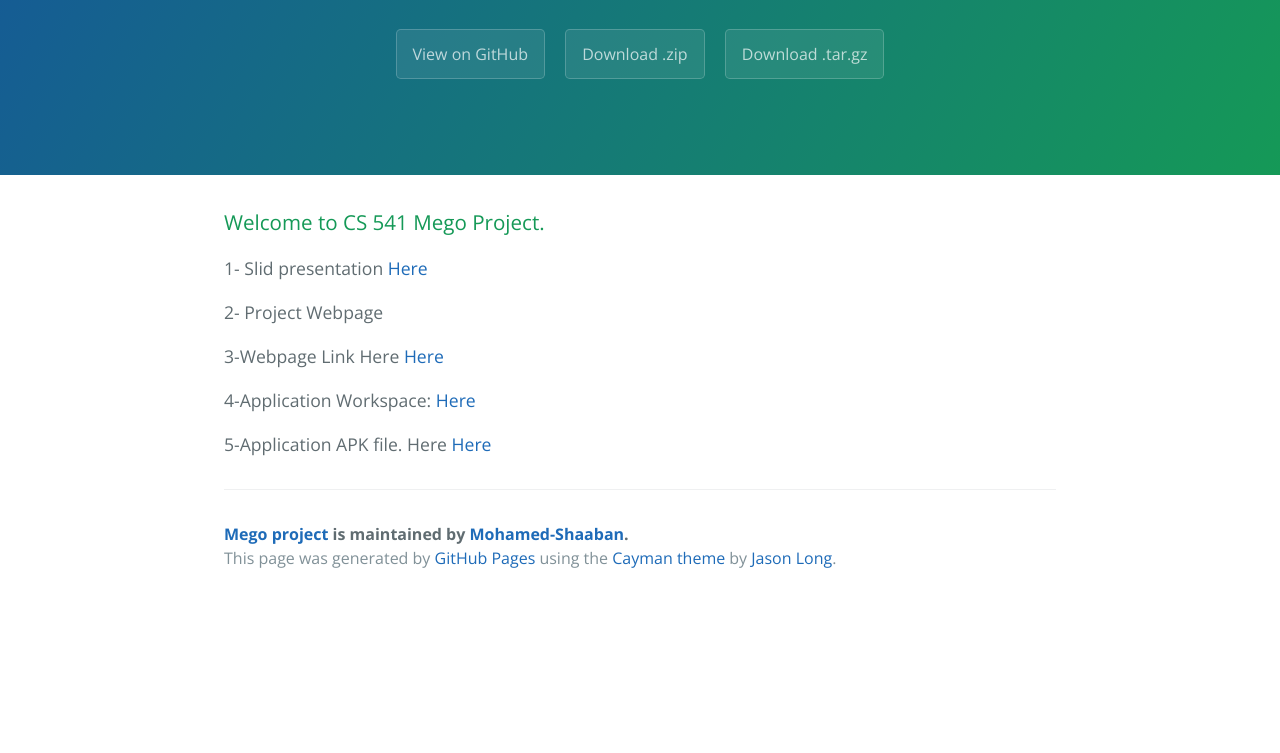
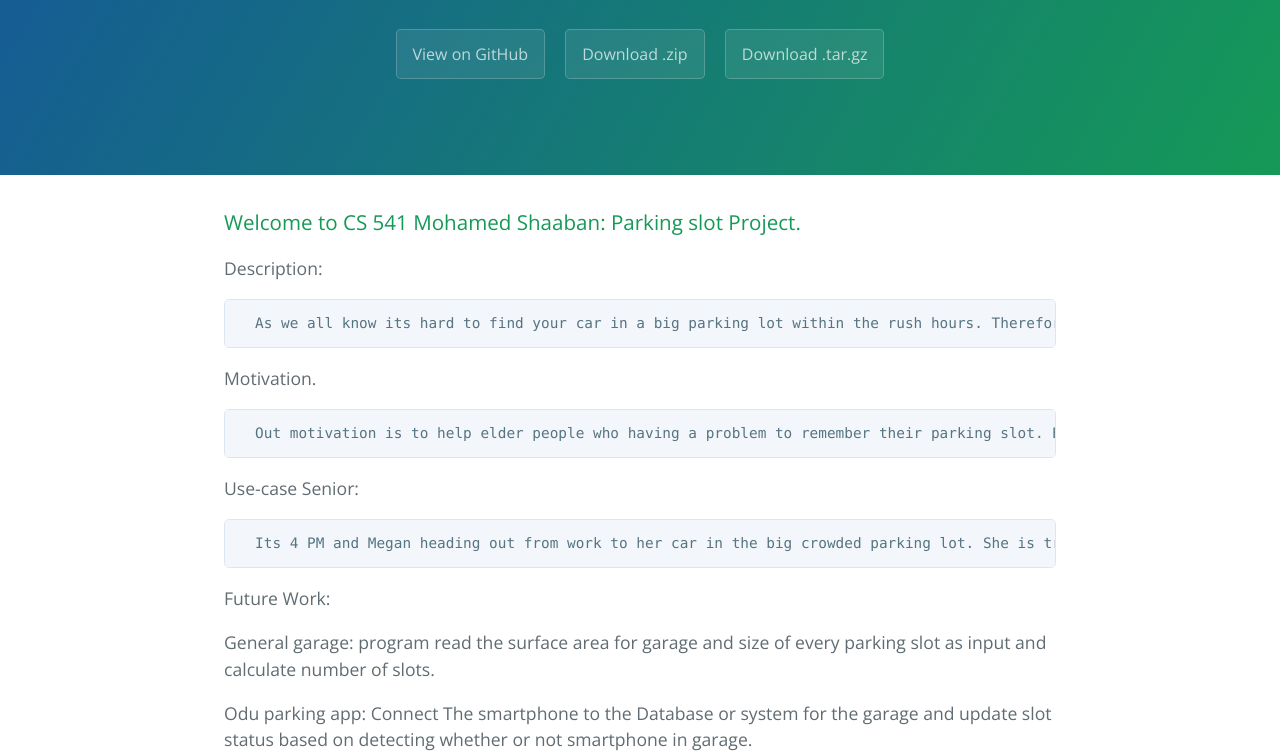
Before and after one commit to Mohamed-Shaaban/MegoProject.gethub.io, a plain HTML site: page index.html in a window 1280 px wide. Shown: the part 208-961 px from the top of the page. Before the commit the page ends 810 px from the top, so only its background shows below. Drawn offline with nearby package versions, Linux system fonts and the light colour scheme.

Commit message:
Create gh-pages branch via GitHub

```diff
--- a/index.html
+++ b/index.html
@@ -20,7 +20,30 @@
 
     <section class="main-content">
       <h3>
-<a id="welcome-to-cs-541-mego-project" class="anchor" href="#welcome-to-cs-541-mego-project" aria-hidden="true"><span class="octicon octicon-link"></span></a>Welcome to CS 541 Mego Project.</h3>
+<a id="welcome-to-cs-541-mohamed-shaaban-parking-slot-project" class="anchor" href="#welcome-to-cs-541-mohamed-shaaban-parking-slot-project" aria-hidden="true"><span class="octicon octicon-link"></span></a>Welcome to CS 541 Mohamed Shaaban: Parking slot Project.</h3>
+
+<p>Description:</p>
+
+<pre><code>  As we all know its hard to find your car in a big parking lot within the rush hours. Therefore we developed a program that detect and saved your parking slot once you enter the parking lot. Our target audience would be any one who uses parking lots.
+</code></pre>
+
+<p>Motivation.</p>
+
+<pre><code>  Out motivation is to help elder people who having a problem to remember their parking slot. By developing this app they now can save their parking slot and retrieve it from their cell phone easily so that they do not spend several mins maybe more searching for their car location in big parking lot which is really exhausted.
+</code></pre>
+
+<p>Use-case Senior: </p>
+
+<pre><code>  Its 4 PM and Megan heading out from work to her car in the big crowded parking lot. She is trying to find her car but she could not due too the size of the parking lot also the huge amount of cars in it. Few minutes later, Megan finally found it but she felt really exhausted. She spoke with her friend who told her about our parking App she decide to give it a try. Now every time Megan entering her parking lot she use our app which calculate and save the parking slot location. Megan thanks her friends for telling her about our app.
+</code></pre>
+
+<p>Future Work:</p>
+
+<p>General garage:
+program read the surface area for garage and size of every parking slot as input and calculate number of slots.</p>
+
+<p>Odu parking app:
+Connect The smartphone to the Database or system for the garage and update slot status based on detecting whether or not smartphone in garage.</p>
 
 <p>1- Slid presentation
 <a href="https://docs.google.com/presentation/d/1Ga-L-aM8ZWTYixfE5BDv0GKDN8VAvGvCTAqTOR7ToJs/edit">Here</a></p>
```
Also changed, not shown: params.json (+1 -1 lines).
